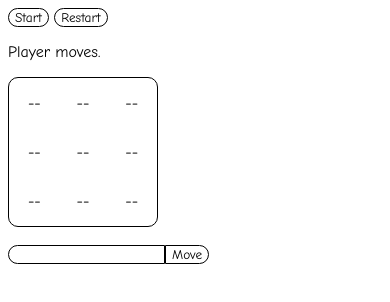
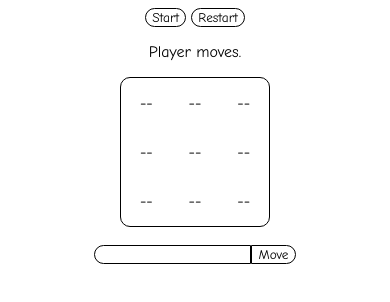
Before and after one commit to IsmaFuentes/TicTacToe-JS, a plain HTML site: page game.html in a window 390 px wide. Both pictures are taken after a click on the button "Start". Drawn offline with Linux system fonts and the light colour scheme.

Commit message:
responsive design

```diff
--- a/game.html
+++ b/game.html
@@ -1,6 +1,6 @@
 <html xmlns="http://www.w3.org/1999/xhtml">
     <head>
-        <title>console game</title>
+        <title>Simple TicTacToe game with JavaScript</title>
     </head>
 
     <body>
@@ -239,8 +239,11 @@
         <style>
             #main{
                 font-family: 'Comic Sans MS';
+                width: 100%;
+                text-align:center;
             }
             #board {
+                margin: auto;
                 border: 1px solid black;
                 text-align: center;
                 width: 150px;
```
